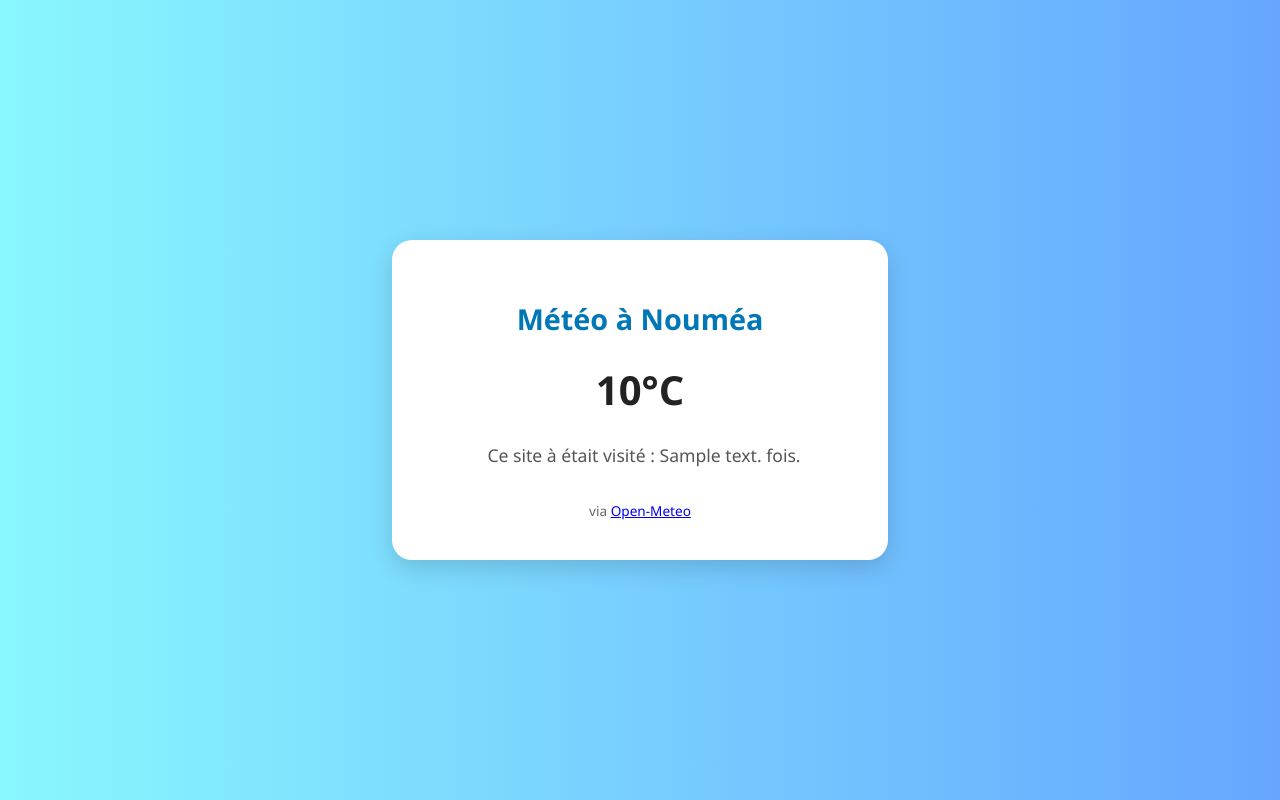
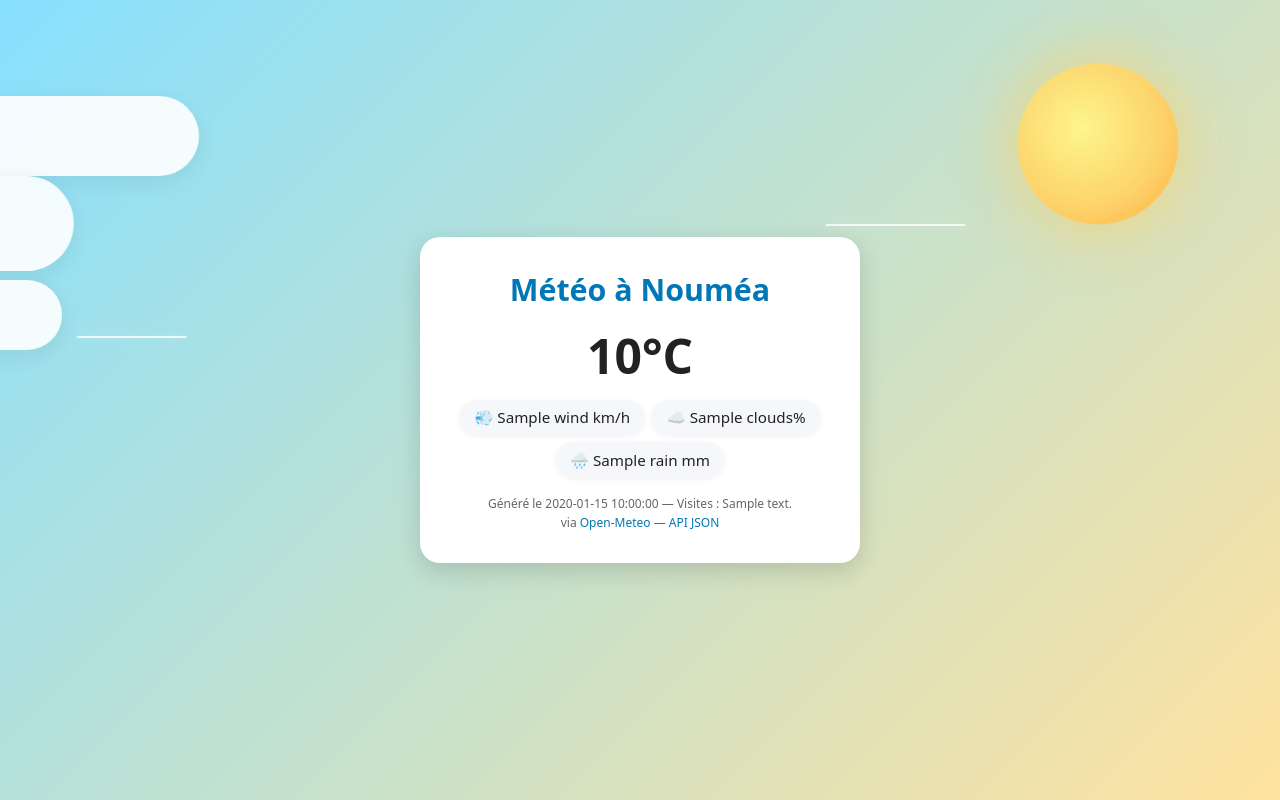
Before and after one commit to bruceraillard/weather-pyapp, a Flask app: template templates/index.html in a window 1280 px wide. Run offline with Flask 3, Linux system fonts and the light colour scheme; the template is opened without the code that fills it: most values are stand-ins (such as "Sample title", 1, 10 or a date in 2020).

Commit message:
Amélioration de l'appli météo

```diff
--- a/app.py
+++ b/app.py
@@ -1,46 +1,52 @@
-
-import json, os
-from flask import Flask, render_template
-from redis import Redis
-import requests
+import os
+from datetime import datetime
+from flask import Flask, render_template, jsonify, make_response
+from redis import Redis, exceptions as redis_exceptions
+from services.weather_service import get_current_weather
 
 app = Flask(__name__)
-redis = Redis(host="redis", port=6379, decode_responses=True)
 
-WEATHER_URL = "https://api.open-meteo.com/v1/forecast"
-LAT       = os.getenv("LAT", "-22.2758")           # Nouméa
-LON       = os.getenv("LON", "166.4579")
-TIMEZONE  = os.getenv("TIMEZONE", "Pacific/Noumea")
-CACHE_TTL = int(os.getenv("CACHE_TTL", "30"))
+# Redis (config simple)
+redis = Redis(
+    host=os.getenv("REDIS_HOST", "redis"),
+    port=int(os.getenv("REDIS_PORT", "6379")),
+    decode_responses=True,
+    socket_timeout=1.0,
+)
+
 
 @app.route("/")
 def index():
-    visits = redis.incr("hits")
+    # Compteur de visites
+    try:
+        visits = redis.incr("hits")
+    except redis_exceptions.RedisError:
+        visits = 0
 
-    weather = redis.get("weather")
-    if weather is None:
-        params = {
-            "latitude": LAT,
-            "longitude": LON,
-            "current": "temperature_2m",
-            "timezone": TIMEZONE,
-        }
-        r = requests.get(WEATHER_URL, params=params, timeout=10)
-        r.raise_for_status()
-        print("Data fetched from API.......")
-        redis.set("weather", json.dumps(r.json()), ex=CACHE_TTL)
-        data = r.json()
-    else:
-        data = json.loads(weather)
-
-    current = data["current"]
+    try:
+        weather = get_current_weather()
+    except Exception as e:
+        app.logger.error(f"Weather error: {e}")
+        weather = None
 
     return render_template(
         "index.html",
         visits=visits,
-        temperature=current["temperature_2m"],
-        #weather_time=current["time"],
+        weather=weather,
+        generated_at=datetime.now().strftime("%Y-%m-%d %H:%M"),
     )
+
+
+@app.route("/api/weather")
+def api_weather():
+    try:
+        weather = get_current_weather()
+        resp = make_response(jsonify(weather))
+        resp.headers["Cache-Control"] = "public, max-age=60"
+        return resp
+    except Exception as e:
+        return jsonify({"error": str(e)}), 500
+
 
 if __name__ == "__main__":
     app.run(host="0.0.0.0", port=80, debug=True)
--- /dev/null
+++ b/static/app.js
@@ -0,0 +1,50 @@
+// Seuils pour déterminer l'état visuel
+const THRESHOLDS = {
+    rainMM: 0.1,   // pluie visible si ≥ 0.1 mm
+    cloudsPct: 70, // très nuageux si ≥ 70%
+    windyKmh: 30   // vent fort si ≥ 30 km/h
+};
+
+// Lit les data-* du conteneur
+function readInitialData() {
+    const root = document.getElementById('app');
+    if (!root) return null;
+
+    const num = (x) => {
+        const n = Number(x);
+        return Number.isFinite(n) ? n : null;
+    };
+
+    return {
+        temperature: num(root.dataset.temp),
+        wind: num(root.dataset.wind),
+        clouds: num(root.dataset.clouds),
+        rain: num(root.dataset.rain),
+    };
+}
+
+// Applique les classes météo sur <body> sans toucher au contenu
+function applyTheme({rain, clouds, wind, temperature}) {
+    const b = document.body;
+    // enlève toutes les classes météo éventuellement présentes
+    b.className = b.className.replace(/\b(sunny|cloudy|rainy|windy|temp-\w+)\b/g, '').trim();
+
+    // état principal (pluie > nuages > soleil)
+    if (typeof rain === 'number' && rain >= THRESHOLDS.rainMM) {
+        b.classList.add('rainy');
+    } else if (typeof clouds === 'number' && clouds >= THRESHOLDS.cloudsPct) {
+        b.classList.add('cloudy');
+    } else {
+        b.classList.add('sunny');
+    }
+
+    // état vent (peut se combiner)
+    if (typeof wind === 'number' && wind >= THRESHOLDS.windyKmh) {
+        b.classList.add('windy');
+    }
+}
+
+window.addEventListener('DOMContentLoaded', () => {
+    const data = readInitialData();
+    if (data) applyTheme(data);
+});
--- /dev/null
+++ b/static/styles.css
@@ -0,0 +1,267 @@
+:root {
+    --bg1: #74ebd5;
+    --bg2: #9face6;
+    --card: #ffffff;
+    --primary: #0077b6;
+    --text: #222;
+    --muted: #666;
+    --chip: #f5f7fa;
+    --shadow: 0 8px 25px rgba(0, 0, 0, .15);
+    --radius: 20px;
+    --radius-sm: 14px;
+}
+
+/* Thèmes météo (appliqués sur <body> par JS) */
+body.sunny {
+    --bg1: #87e0ff;
+    --bg2: #ffe29f;
+}
+
+/* bleu -> doré */
+body.cloudy {
+    --bg1: #cfd9df;
+    --bg2: #e2ebf0;
+}
+
+/* gris doux */
+body.rainy {
+    --bg1: #4e54c8;
+    --bg2: #8f94fb;
+}
+
+/* violet/bleu pluie */
+body.windy { /* accent vent ajouté par JS via .windy en plus du reste */
+}
+
+* {
+    box-sizing: border-box
+}
+
+html, body {
+    height: 100%
+}
+
+body {
+    margin: 0;
+    font-family: system-ui, -apple-system, "Segoe UI", Roboto, Arial, sans-serif;
+    color: var(--text);
+    background: linear-gradient(135deg, var(--bg1), var(--bg2));
+    display: grid;
+    place-items: center;
+    overflow: hidden;
+}
+
+/* Ciel animé plein écran derrière la carte */
+.sky {
+    position: fixed;
+    inset: 0;
+    overflow: hidden;
+    pointer-events: none;
+    z-index: 0;
+}
+
+/* Soleil */
+.sun {
+    position: absolute;
+    width: 160px;
+    height: 160px;
+    border-radius: 50%;
+    background: radial-gradient(circle at 40% 40%, #fff78a, #ffd166 60%, #ffad33 100%);
+    top: 8vh;
+    right: 8vw;
+    box-shadow: 0 0 60px 10px rgba(255, 209, 102, .6);
+    opacity: .95;
+    transform-origin: center;
+    animation: sunPulse 6s ease-in-out infinite;
+    display: none; /* visible en mode .sunny */
+}
+
+@keyframes sunPulse {
+    0%, 100% {
+        transform: scale(1)
+    }
+    50% {
+        transform: scale(1.06)
+    }
+}
+
+/* Nuages */
+.clouds .cloud {
+    position: absolute;
+    background: #fff;
+    border-radius: 50px;
+    filter: drop-shadow(0 6px 12px rgba(0, 0, 0, .08));
+    opacity: .9;
+}
+
+.clouds .c1 {
+    width: 240px;
+    height: 80px;
+    top: 12vh;
+    left: -20%;
+    animation: cloudDrift 55s linear infinite;
+}
+
+.clouds .c2 {
+    width: 300px;
+    height: 95px;
+    top: 22vh;
+    left: -30%;
+    animation: cloudDrift 75s linear infinite;
+}
+
+.clouds .c3 {
+    width: 200px;
+    height: 70px;
+    top: 35vh;
+    left: -25%;
+    animation: cloudDrift 65s linear infinite;
+}
+
+@keyframes cloudDrift {
+    0% {
+        transform: translateX(0)
+    }
+    100% {
+        transform: translateX(140vw)
+    }
+}
+
+/* Pluie */
+.rain {
+    position: absolute;
+    inset: 0;
+    background-image: linear-gradient(rgba(255, 255, 255, .0), rgba(255, 255, 255, .0) 95%, rgba(255, 255, 255, .7) 100%);
+    background-size: 2px 20px;
+    animation: rainFall .6s linear infinite;
+    opacity: 0; /* activée en .rainy */
+}
+
+@keyframes rainFall {
+    0% {
+        background-position: 0 0
+    }
+    100% {
+        background-position: 0 20px
+    }
+}
+
+/* Vent : petites rafales */
+.wind .gust {
+    position: absolute;
+    width: 120px;
+    height: 2px;
+    background: rgba(255, 255, 255, .8);
+    top: 20vh;
+    left: -20%;
+    border-radius: 2px;
+    filter: drop-shadow(0 0 6px rgba(255, 255, 255, .5));
+}
+
+.wind .g1 {
+    animation: gust 4s linear infinite;
+    top: 28vh;
+    width: 140px
+}
+
+.wind .g2 {
+    animation: gust 5.5s linear infinite;
+    top: 42vh;
+    width: 110px
+}
+
+.wind .g3 {
+    animation: gust 6.5s linear infinite;
+    top: 58vh;
+    width: 160px
+}
+
+@keyframes gust {
+    0% {
+        transform: translateX(0)
+    }
+    100% {
+        transform: translateX(130vw)
+    }
+}
+
+/* Carte */
+.card {
+    position: relative;
+    z-index: 1;
+    width: min(440px, 92vw);
+    background: var(--card);
+    border-radius: var(--radius);
+    box-shadow: var(--shadow);
+    padding: 2rem 1.75rem;
+    text-align: center;
+    backdrop-filter: blur(2px);
+    animation: fadeIn .6s ease;
+}
+
+@keyframes fadeIn {
+    from {
+        opacity: 0;
+        transform: translateY(6px)
+    }
+    to {
+        opacity: 1;
+        transform: translateY(0)
+    }
+}
+
+h1 {
+    margin: 0 0 .8rem;
+    color: var(--primary);
+    font-size: clamp(1.3rem, 1rem + 1.6vw, 1.9rem);
+}
+
+.temp {
+    font-size: clamp(2.2rem, 1.6rem + 2.4vw, 3rem);
+    font-weight: 800;
+    margin: .35rem 0 .75rem;
+}
+
+.chips {
+    display: flex;
+    justify-content: center;
+    flex-wrap: wrap;
+    gap: .5rem;
+    margin-top: .25rem;
+}
+
+.chip {
+    background: var(--chip);
+    border-radius: 999px;
+    padding: .45rem .9rem;
+    font-size: .95rem;
+    box-shadow: 0 2px 6px rgba(0, 0, 0, .06);
+}
+
+footer {
+    margin-top: 1rem;
+    color: var(--muted);
+    font-size: .9rem;
+}
+
+a {
+    color: var(--primary);
+    text-decoration: none
+}
+
+/* États dynamiques */
+body.sunny .sun {
+    display: block
+}
+
+body.cloudy .clouds {
+    opacity: 1
+}
+
+body.rainy .rain {
+    opacity: .5
+}
+
+body.windy .wind .gust {
+    opacity: .9
+}
--- a/templates/index.html
+++ b/templates/index.html
@@ -1,72 +1,65 @@
 <!doctype html>
 <html lang="fr">
 <head>
-  <meta charset="UTF-8">
-  <meta name="viewport" content="width=device-width, initial-scale=1.0">
-  <title>Météo à Nouméa</title>
-  <style>
-    body {
-      margin: 0;
-      padding: 0;
-      font-family: 'Segoe UI', sans-serif;
-      background: linear-gradient(to right, #89f7fe, #66a6ff);
-      color: #222;
-      display: flex;
-      justify-content: center;
-      align-items: center;
-      height: 100vh;
-    }
-
-    .card {
-      background: white;
-      padding: 2.5rem 3rem;
-      border-radius: 20px;
-      box-shadow: 0 8px 25px rgba(0, 0, 0, 0.15);
-      text-align: center;
-      max-width: 400px;
-      width: 90%;
-    }
-
-    h1 {
-      font-size: 1.8rem;
-      color: #0077b6;
-      margin-bottom: 1.5rem;
-    }
-
-    .value {
-      font-size: 2.5rem;
-      font-weight: bold;
-      margin-bottom: 1.2rem;
-    }
-
-    .label {
-      font-size: 1.1rem;
-      margin-bottom: 1.5rem;
-      color: #555;
-    }
-
-    .emoji {
-      font-size: 1.5rem;
-      margin-right: 0.5rem;
-    }
-
-    footer {
-      margin-top: 2rem;
-      font-size: 0.85rem;
-      color: #666;
-    }
-  </style>
+    <meta charset="UTF-8"/>
+    <meta name="viewport" content="width=device-width, initial-scale=1"/>
+    <title>Météo à Nouméa</title>
+    <link rel="stylesheet" href="{{ url_for('static', filename='styles.css') }}">
 </head>
 <body>
+<!--
+  Le conteneur #app expose les valeurs initiales en data-*
+  JS lira ces attributs (et pourra aussi /api/weather pour rafraîchir)
+-->
+<main id="app"
+      data-temp="{{ weather.temperature if weather else '' }}"
+      data-wind="{{ weather.wind if weather else '' }}"
+      data-clouds="{{ weather.clouds if weather else '' }}"
+      data-rain="{{ weather.rain if weather else '' }}"
+      data-generated="{{ generated_at }}"
+      data-visits="{{ visits }}">
 
-  <div class="card">
-    <h1>Météo à Nouméa </h1>
+    <!-- Ciel animé (couches) -->
+    <div class="sky">
+        <div class="sun" aria-hidden="true"></div>
+        <div class="clouds" aria-hidden="true">
+            <div class="cloud c1"></div>
+            <div class="cloud c2"></div>
+            <div class="cloud c3"></div>
+        </div>
+        <div class="rain" aria-hidden="true"></div>
+        <div class="wind" aria-hidden="true">
+            <span class="gust g1"></span>
+            <span class="gust g2"></span>
+            <span class="gust g3"></span>
+        </div>
+    </div>
 
-    <div class="value">{{ temperature }}°C</div>
-    <div class="label"><span class="emoji"></span>Ce site à était visité  : {{ visits }} fois.</div>
+    <!-- Carte météo -->
+    <section class="card" role="region" aria-label="Météo actuelle Nouméa">
+        <h1>Météo à Nouméa</h1>
 
-    <footer>via <a href=https://open-meteo.com/>Open-Meteo</a></footer>
-  </div>
+        {% if weather %}
+        <div class="temp" id="tempValue">{{ weather.temperature }}°C</div>
+        <div class="chips">
+            <div class="chip" id="windValue">💨 {{ weather.wind }} km/h</div>
+            <div class="chip" id="cloudsValue">☁️ {{ weather.clouds }}%</div>
+            <div class="chip" id="rainValue">🌧️ {{ weather.rain }} mm</div>
+        </div>
+        {% else %}
+        <p id="fallbackMsg">Impossible de récupérer la météo pour le moment.</p>
+        {% endif %}
 
+        <footer>
+            <small>
+                Généré le <span id="generatedAt">{{ generated_at }}</span> — Visites : <span id="visitsCount">{{ visits }}</span><br>
+                via <a href="https://open-meteo.com/" target="_blank" rel="noopener">Open-Meteo</a> —
+                <a href="/api/weather">API JSON</a>
+            </small>
+        </footer>
+    </section>
+</main>
+
+<script src="{{ url_for('static', filename='app.js') }}"></script>
 </body>
 </html>
```
Also changed, not shown: services/weather_service.py (added, +46 -0 lines), static/css/rainy.css (deleted, +0 -10 lines), static/css/sunny.css (deleted, +0 -15 lines), weather_service.py (deleted, +0 -27 lines).
